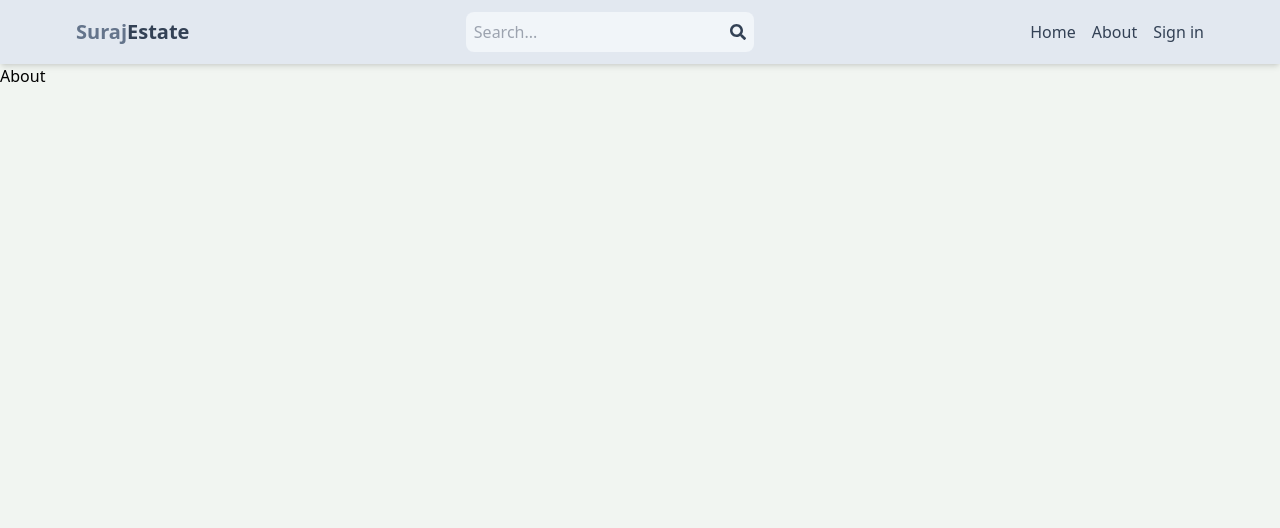
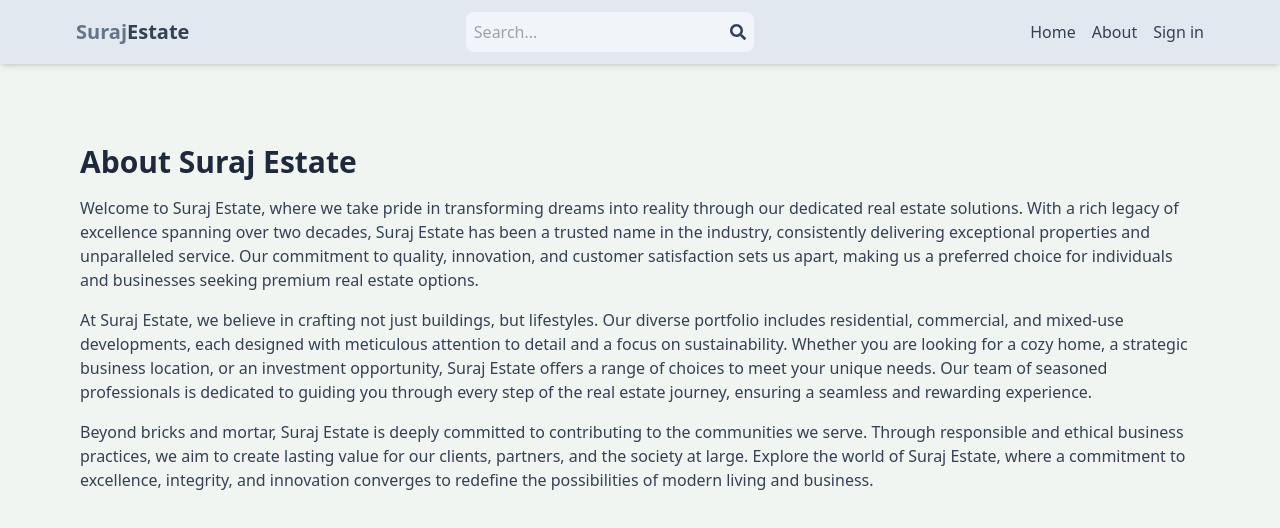
Before and after one commit to SurajKumar83/Real-estate-MERN, a React (Vite) app in the folder client/: page /about in a window 1280 px wide. Shown: the top 528 px of the page. Built offline with nearby package versions, Linux system fonts and the light colour scheme; no server answers.

Commit message:
Complete About Page

```diff
--- a/client/index.html
+++ b/client/index.html
@@ -1,8 +1,8 @@
-<!doctype html>
+<!DOCTYPE html>
 <html lang="en">
   <head>
     <meta charset="UTF-8" />
-    <link rel="icon" type="image/svg+xml" href="/vite.svg" />
+
     <meta name="viewport" content="width=device-width, initial-scale=1.0" />
     <title>SurajEstate</title>
   </head>
--- a/client/src/pages/About.jsx
+++ b/client/src/pages/About.jsx
@@ -1,9 +1,38 @@
-import React from 'react'
-
 const About = () => {
   return (
-    <div>About</div>
-  )
-}
+    <div className="py-20 px-4 max-w-6xl mx-auto">
+      <h1 className="text-3xl font-bold mb-4 text-slate-800">
+        About Suraj Estate
+      </h1>
+      <p className="mb-4 text-slate-700">
+        Welcome to Suraj Estate, where we take pride in transforming dreams into
+        reality through our dedicated real estate solutions. With a rich legacy
+        of excellence spanning over two decades, Suraj Estate has been a trusted
+        name in the industry, consistently delivering exceptional properties and
+        unparalleled service. Our commitment to quality, innovation, and
+        customer satisfaction sets us apart, making us a preferred choice for
+        individuals and businesses seeking premium real estate options.
+      </p>
+      <p className="mb-4 text-slate-700">
+        At Suraj Estate, we believe in crafting not just buildings, but
+        lifestyles. Our diverse portfolio includes residential, commercial, and
+        mixed-use developments, each designed with meticulous attention to
+        detail and a focus on sustainability. Whether you are looking for a cozy
+        home, a strategic business location, or an investment opportunity, Suraj
+        Estate offers a range of choices to meet your unique needs. Our team of
+        seasoned professionals is dedicated to guiding you through every step of
+        the real estate journey, ensuring a seamless and rewarding experience.
+      </p>
+      <p className="mb-4 text-slate-700">
+        Beyond bricks and mortar, Suraj Estate is deeply committed to
+        contributing to the communities we serve. Through responsible and
+        ethical business practices, we aim to create lasting value for our
+        clients, partners, and the society at large. Explore the world of Suraj
+        Estate, where a commitment to excellence, integrity, and innovation
+        converges to redefine the possibilities of modern living and business.
+      </p>
+    </div>
+  );
+};
 
-export default About
+export default About;
```
